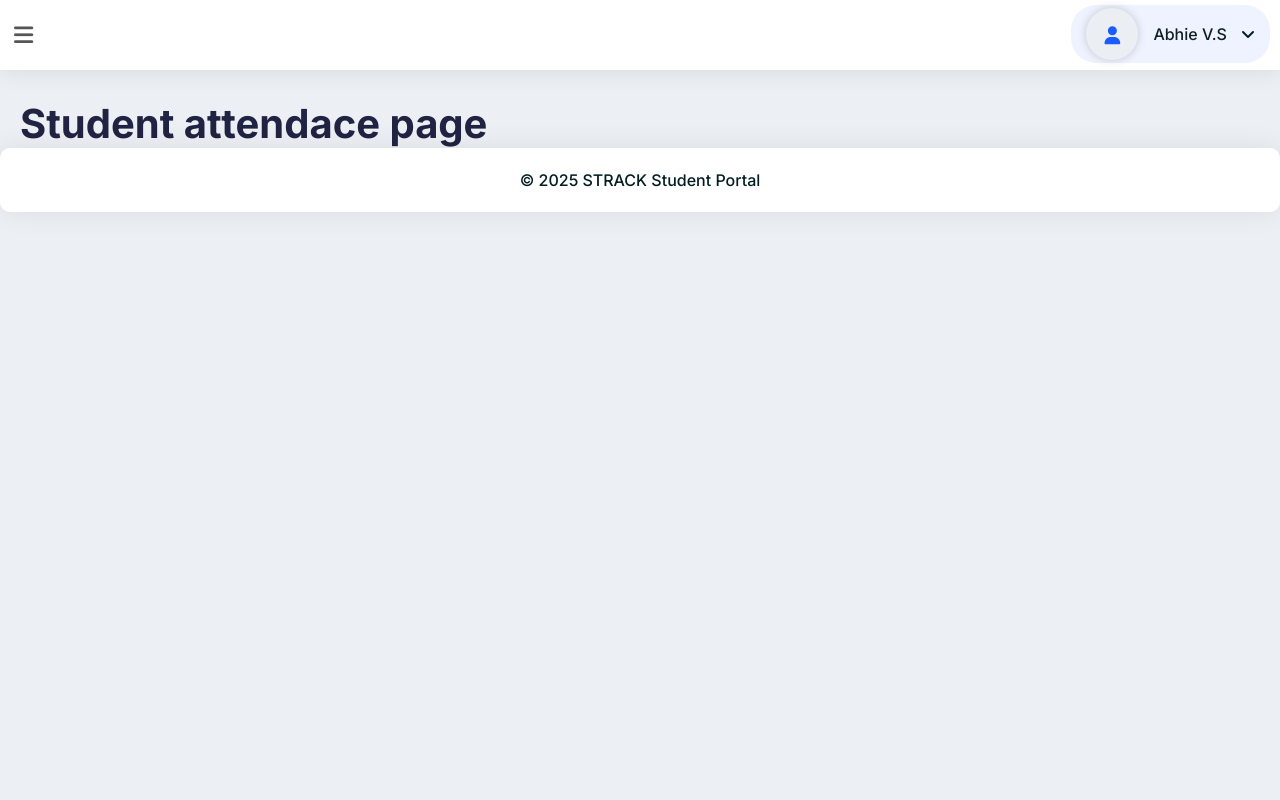
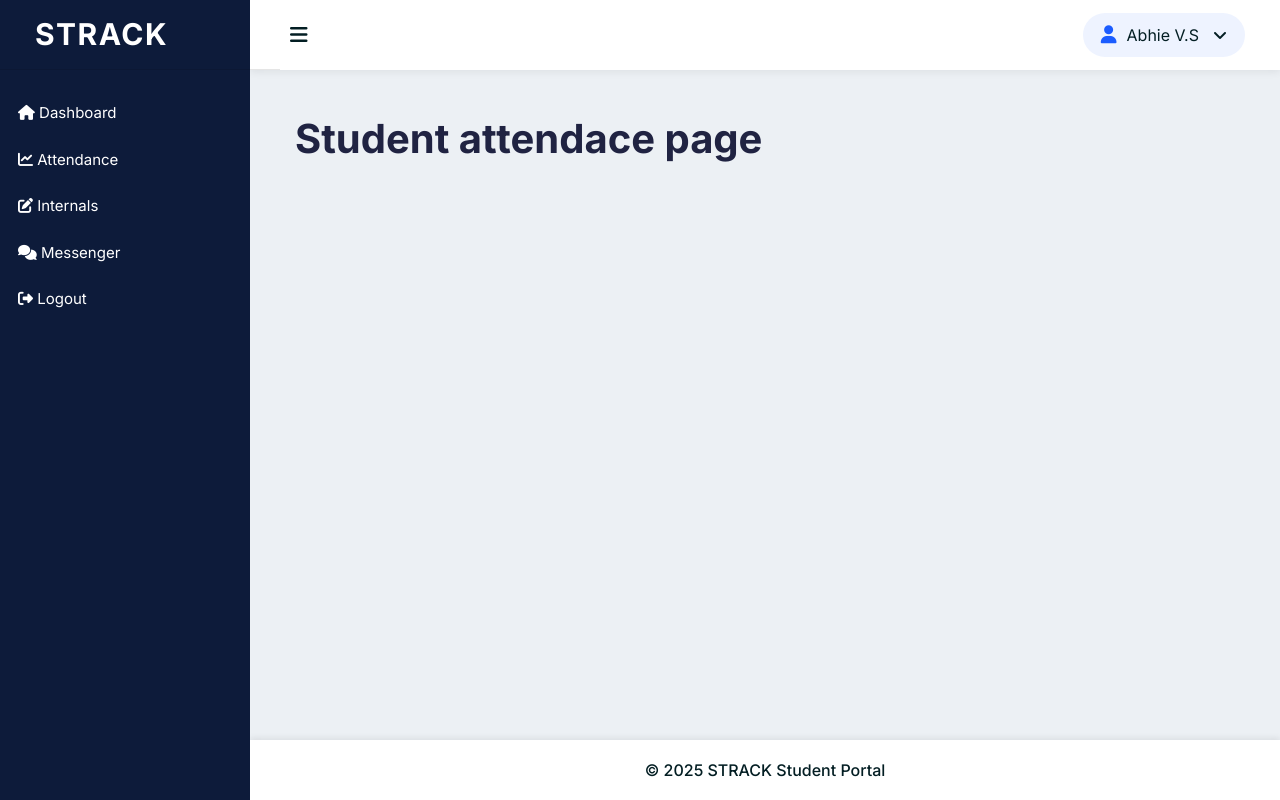
Before and after one commit to AleenaJoseph7/AttendanceTracker, a Django app: template StudentApp/templates/StudentAttendanceDisplay.html in a window 1280 px wide. Run offline with Django 5.2, Linux system fonts and the light colour scheme; the template is opened without the code that fills it: values that come from a table or form of the project are taken from there, others are empty; data comes from the database, SQL or seed files in the repository; some libraries are stand-ins or nearby versions; some web fonts are replaced.

Commit message:
commit 104 (student base.html added hamburger toggle )

```diff
--- a/StudentApp/templates/base.html
+++ b/StudentApp/templates/base.html
@@ -4,11 +4,11 @@
 <head>
     <meta charset="utf-8">
     <title>STRACK – Student Dashboard</title>
-
     <meta name="viewport" content="width=device-width, initial-scale=1">
 
     <!-- Google Font -->
-    <link href="https://fonts.googleapis.com/css2?family=Inter:wght@300;400;500;600;700;800&display=swap" rel="stylesheet">
+    <link href="https://fonts.googleapis.com/css2?family=Inter:wght@300;400;500;600;700;800&display=swap"
+          rel="stylesheet">
 
     <!-- FontAwesome Icons -->
     <link rel="stylesheet" href="https://cdnjs.cloudflare.com/ajax/libs/font-awesome/6.5.0/css/all.min.css">
@@ -19,181 +19,270 @@
     <link rel="stylesheet" href="{% static 'Studentside/vendors/styles/style.css' %}">
 
     <style>
+
+        /* ================================
+           GLOBAL LAYOUT (TEACHER-STYLE)
+        ================================= */
         html, body {
             height: 100%;
             margin: 0;
+            padding: 0;
+            overflow-x: hidden;
+        }
+
+        body {
             display: flex;
             flex-direction: column;
+            min-height: 100vh;
         }
-        .main-body { flex: 1; display: flex; flex-direction: column; }
 
-        /* Beautiful User Profile Dropdown Button */
+        .layout-wrapper {
+            display: flex;
+            width: 100%;
+            min-height: 100vh;
+            overflow: hidden;
+        }
+
+        /* =======================
+           SIDEBAR
+        ==========================*/
+        .sidebar {
+            width: 250px;
+            height: 100vh;
+            position: fixed;
+            left: 0;
+            top: 0;
+            background: #0d1b3a;
+            color: white;
+            z-index: 1000;
+            transition: 0.3s ease;
+        }
+
+        .sidebar ul li a {
+            display: block;
+            padding: 12px 18px;
+            color: white;
+            font-size: 15px;
+        }
+
+        .sidebar ul li a:hover {
+            background: rgba(255,255,255,0.1);
+            border-radius: 6px;
+        }
+
+        /* SIDEBAR COLLAPSED */
+        body.sidebar-collapsed .sidebar {
+            width: 0 !important;
+            overflow: hidden !important;
+        }
+
+        /* =======================
+           RIGHT SIDE WRAPPER
+        ==========================*/
+        .main-wrapper {
+            width: 100%;
+            margin-left: 250px;
+            transition: margin-left 0.3s ease;
+            display: flex;
+            flex-direction: column;
+            min-height: 100vh;
+        }
+
+        body.sidebar-collapsed .main-wrapper {
+            margin-left: 0 !important;
+            width: 100% !important;
+        }
+
+        /* =======================
+           HEADER — FIXED, CLEAN
+        ==========================*/
+        .header {
+            height: 70px;
+            width: 100%;
+            background: #fff;
+            padding: 0 25px;
+            display: flex;
+            justify-content: space-between;
+            align-items: center;
+            position: sticky;
+            top: 0;
+            z-index: 900;
+            box-shadow: 0 2px 8px rgba(0,0,0,0.07);
+        }
+
+        #hamburger {
+            padding: 12px 15px;
+            cursor: pointer;
+            border-radius: 8px;
+            font-size: 20px;
+            transition: 0.2s;
+        }
+
+        #hamburger:hover {
+            background: #eef3ff;
+        }
+
+        /* USER DROPDOWN BUTTON */
         .user-info-dropdown .dropdown-toggle {
             display: flex;
             align-items: center;
             gap: 10px;
-            padding: 3px 15px;
+            padding: 10px 18px;
+            background: #eef3ff;
             border-radius: 25px;
-            background: #eef3ff;
             cursor: pointer;
-            transition: 0.25s;
         }
-        .user-info-dropdown .dropdown-toggle:hover {
-            background: #dce7ff;
-        }
-        .user-info-dropdown .user-icon i {
+
+        .user-info-dropdown i {
             font-size: 18px;
             color: #1b5cff;
         }
-        .user-info-dropdown .user-name {
-            font-weight: 600;
-            color: #1b5cff;
+
+        /* =======================
+           CONTENT
+        ==========================*/
+        .content-area {
+            padding: 25px;
+            flex: 1;
         }
 
-        /* ⇢ Dropdown box styling */
-        .dropdown-menu {
-            padding: 10px;
-            border-radius: 12px !important;
-            box-shadow: 0 6px 20px rgba(0,0,0,0.2);
-        }
-        .dropdown-menu a {
-            padding: 10px 12px;
-            border-radius: 8px;
-            transition: 0.2s ease;
-        }
-        .dropdown-menu a:hover {
-            background: #eef3ff;
-            color: #1b5cff !important;
+        /* =======================
+           FOOTER
+        ==========================*/
+        .footer-wrap {
+            background: #fff;
+            text-align: center;
+            padding: 18px;
+            margin-top: auto;
+            box-shadow: 0 -2px 6px rgba(0,0,0,0.08);
         }
 
-        /* Quick Cards */
-        .quick-card {
-            padding: 35px;
-            border-radius: 18px;
-            text-align: center;
-            color: white;
-            box-shadow: 0 6px 18px rgba(0,0,0,0.15);
-            transition: .25s;
+        /* =======================
+           MOBILE SIDEBAR
+        ==========================*/
+        .mobile-menu-overlay {
+            position: fixed;
+            inset: 0;
+            background: rgba(0,0,0,0.45);
+            display: none;
+            z-index: 900;
         }
-        .quick-card:hover {
-            transform: translateY(-6px);
-            box-shadow: 0 10px 25px rgba(0,0,0,0.25);
+
+        body.mobile-sidebar-open .mobile-menu-overlay {
+            display: block;
+        }
+
+        @media (max-width: 768px) {
+            .sidebar {
+                left: -250px;
+            }
+
+            body.mobile-sidebar-open .sidebar {
+                left: 0;
+            }
+
+            .main-wrapper {
+                margin-left: 0 !important;
+            }
         }
 
         /* Loader */
         .pre-loader {
             position: fixed;
-            width: 100%; height: 100%;
-            background: #ffffff;
+            inset: 0;
+            background: #fff;
             z-index: 9999;
-            display: flex; justify-content: center; align-items: center;
+            display: flex;
+            justify-content: center;
+            align-items: center;
         }
+
         .loader-progress {
             width: 220px; height: 8px;
             background: #e1e7ff;
             border-radius: 10px;
             overflow: hidden;
         }
+
         .loader-progress .bar {
             width: 0%; height: 100%;
-            background: linear-gradient(90deg, #1b5cff, #5a7bff);
+            background: linear-gradient(90deg,#1b5cff,#6ea8ff);
             animation: loadbar 2.2s infinite;
         }
+
         @keyframes loadbar {
-            0% {width: 0%;}
-            50% {width: 70%;}
-            100% {width: 100%;}
+            0% { width: 0%; }
+            50% { width: 60%; }
+            100% { width: 100%; }
         }
+
     </style>
+
 </head>
 
 <body>
 
-<div class="main-body">
-
 <!-- LOADER -->
 <div class="pre-loader">
-        <div class="pre-loader-box">
-            <div class="loader-progress"><div class="bar"></div></div>
-            <div class="loading-text">STRACK Loading...</div>
+    <div>
+        <div class="loader-progress">
+            <div class="bar"></div>
+        </div>
+        <p>STRACK Loading...</p>
     </div>
 </div>
 
+<div class="layout-wrapper">
+
+    <!-- SIDEBAR -->
+    <aside class="sidebar">
+        <div class="brand-logo" style="padding:15px;">
+            <a href="{% url 'StudentHomePage' %}"
+               style="color:white; font-size:30px; font-weight:bold;">STRACK</a>
+        </div>
+
+        <ul style="list-style:none; padding-left:0; margin-top:20px;">
+            <li><a href="{% url 'StudentHomePage' %}"><i class="fa-solid fa-house"></i> Dashboard</a></li>
+            <li><a href="{% url 'StudentAttendanceDisplayPage' %}"><i class="fa-solid fa-chart-line"></i> Attendance</a>
+            </li>
+            <li><a href="{% url 'StudentReportPage' %}"><i class="fa-solid fa-pen-to-square"></i> Internals</a></li>
+            <li><a><i class="fa-solid fa-comments"></i> Messenger</a></li>
+            <li><a href="{% url 'StudentLogout' %}"><i class="fa-solid fa-right-from-bracket"></i> Logout</a></li>
+        </ul>
+    </aside>
+
+    <!-- RIGHT SIDE -->
+    <div class="main-wrapper">
+
         <!-- HEADER -->
         <div class="header">
-        <div class="header-left">
-            <div class="menu-icon"><i class="fa-solid fa-bars"></i></div>
-        </div>
+            <div id="hamburger"><i class="fa-solid fa-bars"></i></div>
 
-        <div class="header-right">
-            <div class="user-info-dropdown">
-                <div class="dropdown">
+            <div class="user-info-dropdown dropdown">
                 <a class="dropdown-toggle" data-bs-toggle="dropdown">
-                        <span class="user-icon"><i class="fa-solid fa-user"></i></span>
-                        <span class="user-name">{{student.Student_name}}</span>
+                    <i class="fa-solid fa-user"></i>
+                    <span>{{student.Student_name}}</span>
                 </a>
 
-                    <div class="dropdown-menu dropdown-menu-right dropdown-menu-icon-list">
-                        <a class="dropdown-item" href="{% url 'StudentHomePage' %}"><i class="fa-solid fa-user"></i> Profile</a>
-
+                <div class="dropdown-menu">
+                    <a class="dropdown-item" href="{% url 'StudentHomePage' %}">
+                        <i class="fa-solid fa-user"></i> Profile
+                    </a>
                     {% if request.session.StudentId %}
                     <a class="dropdown-item" href="{% url 'StudentLogout' %}">
                         <i class="fa-solid fa-right-from-bracket"></i> Logout
                     </a>
-                        {% else %}
-                        <a class="dropdown-item" href="{% url 'StudentLoginPage' %}">
-                            <i class="fa-solid fa-right-from-bracket"></i> Login
-                        </a>
                     {% endif %}
-
-                    </div>
-                </div>
                 </div>
             </div>
         </div>
 
-    <!-- SIDEBAR -->
-    <div class="left-side-bar" style="width:250px;">
-        <div class="brand-logo" style="padding:5px 1px ;">
-            <a href="{% url 'StudentHomePage' %}" style="color:white; font-weight:bold; font-size:30px;">STRACK</a>
-        </div>
-
-        <div class="menu-block customscroll">
-            <div class="sidebar-menu">
-                <ul id="accordion-menu">
-
-                    <li><a class="dropdown-toggle no-arrow" href="{% url 'StudentHomePage' %}">
-                        <span class="micon"><i class="fa-solid fa-house"></i></span>
-                        <span class="mtext">Dashboard</span></a></li>
-
-                    <li><a class="dropdown-toggle no-arrow" href="{% url 'StudentAttendanceDisplayPage' %}">
-                        <span class="micon"><i class="fa-solid fa-chart-line"></i></span>
-                        <span class="mtext">Attendance</span></a></li>
-
-                    <li><a class="dropdown-toggle no-arrow" href="{% url 'StudentReportPage' %}">
-                        <span class="micon"><i class="fa-solid fa-pen-to-square"></i></span>
-                        <span class="mtext">Internals</span></a></li>
-
-                    <li><a class="dropdown-toggle no-arrow">
-                        <span class="micon"><i class="fa-solid fa-comments"></i></span>
-                        <span class="mtext">Messenger</span></a></li>
-
-                    <li><a class="dropdown-toggle no-arrow" href="{% url 'StudentLogout' %}">
-                        <span class="micon"><i class="fa-solid fa-right-from-bracket"></i></span>
-                        <span class="mtext">Logout</span></a></li>
-
-                </ul>
-            </div>
-        </div>
-    </div>
-
-    <div class="mobile-menu-overlay"></div>
-
-    <!-- MAIN CONTENT -->
-    <div class="main-container">
-        <div class="content-wrapper">
+        <!-- CONTENT -->
+        <main class="content-area">
 
             {% block content %}
+
+            <!-- 🔥 FULL HOMEPAGE CONTENT BELOW 🔥 -->
             <div class="pd-ltr-20">
 
                 <!-- WELCOME BANNER -->
@@ -207,10 +296,12 @@
                 <div class="card-box pd-30 mb-30"
                      style="border-radius:18px; background:#ffffff; box-shadow:0 5px 20px rgba(0,0,0,0.08);">
                     <div class="row align-items-center">
+
                         <div class="col-md-4 text-center">
                             <img src="{{student.Student_prof.url}}" class="rounded-circle mb-3"
                                  style="width:150px; border:5px solid #1b5cff;">
                         </div>
+
                         <div class="col-md-8">
                             <div style="background:#f3f6ff; padding:25px; border-radius:12px;">
                                 <h4 style="color:#1b5cff;">Profile Details</h4>
@@ -221,60 +312,71 @@
                                 <p><b>Batch:</b> {{student.Student_duration}}</p>
                             </div>
                         </div>
+
                     </div>
                 </div>
 
                 <!-- CONTACT CARDS -->
                 <div class="row mb-30">
+
                     <div class="col-md-3">
-                        <div class="card-box" style="background:#e8f0ff; border-radius:15px; padding:20px; text-align:center;">
+                        <div class="card-box"
+                             style="background:#e8f0ff; border-radius:15px; padding:20px; text-align:center;">
                             <h5 style="color:#1b5cff;">Email</h5>
                             <p>{{student.Student_email}}</p>
                         </div>
                     </div>
 
                     <div class="col-md-3">
-                        <div class="card-box" style="background:#fff3d6; border-radius:15px; padding:20px; text-align:center;">
+                        <div class="card-box"
+                             style="background:#fff3d6; border-radius:15px; padding:20px; text-align:center;">
                             <h5 style="color:#ff9900;">Phone</h5>
                             <p>{{student.Student_phone}}</p>
                         </div>
                     </div>
 
                     <div class="col-md-3">
-                        <div class="card-box" style="background:#eaffea; border-radius:15px; padding:20px; text-align:center;">
+                        <div class="card-box"
+                             style="background:#eaffea; border-radius:15px; padding:20px; text-align:center;">
                             <h5 style="color:#23a832;">Department</h5>
                             <p>{{student.Student_batch}}</p>
                         </div>
                     </div>
 
                     <div class="col-md-3">
-                        <div class="card-box" style="background:#fde7ec; border-radius:15px; padding:20px; text-align:center;">
+                        <div class="card-box"
+                             style="background:#fde7ec; border-radius:15px; padding:20px; text-align:center;">
                             <h5 style="color:#e63950;">Advisor</h5>
                             <p>Jiya Rev</p>
                         </div>
                     </div>
+
                 </div>
 
                 <!-- QUICK ACCESS -->
                 <h3 style="color:#1b5cff;">Quick Access</h3>
+
                 <div class="row mt-4 mb-5">
 
                     <div class="col-xl-4 mb-30">
-                        <div class="quick-card" style="background:linear-gradient(135deg,#66bb6a,#43a047);">
+                        <div class="quick-card"
+                             style="background:linear-gradient(135deg,#66bb6a,#43a047);">
                             <i class="fa-solid fa-chart-column" style="font-size:55px;"></i>
                             <h4>Attendance</h4>
                         </div>
                     </div>
 
                     <div class="col-xl-4 mb-30">
-                        <div class="quick-card" style="background:linear-gradient(135deg,#ffa726,#fb8c00);">
+                        <div class="quick-card"
+                             style="background:linear-gradient(135deg,#ffa726,#fb8c00);">
                             <i class="fa-solid fa-pen-to-square" style="font-size:55px;"></i>
                             <h4>Internal Marks</h4>
                         </div>
                     </div>
 
                     <div class="col-xl-4 mb-30">
-                        <div class="quick-card" style="background:linear-gradient(135deg,#42a5f5,#1e88e5);">
+                        <div class="quick-card"
+                             style="background:linear-gradient(135deg,#42a5f5,#1e88e5);">
                             <i class="fa-solid fa-comments" style="font-size:55px;"></i>
                             <h4>Chat</h4>
                         </div>
@@ -283,12 +385,13 @@
                 </div>
 
             </div>
+
             {% endblock %}
 
-        </div>
+        </main>
 
         <!-- FOOTER -->
-        <div class="footer-wrap pd-20 card-box mb-0 text-center">
+        <div class="footer-wrap">
             © 2025 STRACK Student Portal
         </div>
 
@@ -296,7 +399,21 @@
 
 </div>
 
-<!-- JS (loader fade-out) -->
+<div class="mobile-menu-overlay"></div>
+
+<!-- SWEETALERT -->
+<script src="https://unpkg.com/sweetalert/dist/sweetalert.min.js"></script>
+{% if messages %} {% for i in messages %} {% if 'success' in i.tags %}
+<script> swal('{{i}}', '', 'success'); </script>
+{% elif 'warning' in i.tags %}
+<script> swal('{{i}}', '', 'warning'); </script>
+{% elif 'info' in i.tags %}
+<script> swal('{{i}}', '', 'info'); </script>
+{% elif 'error' in i.tags %}
+<script> swal('{{i}}', '', 'error'); </script>
+{% endif %} {% endfor %} {% endif %}
+
+<!-- LOADER REMOVE -->
 <script>
     document.addEventListener("DOMContentLoaded", function () {
         setTimeout(() => {
@@ -304,9 +421,27 @@
         }, 700);
     });
 </script>
-<!-- jQuery -->
+
+<!-- SIDEBAR TOGGLE -->
+<script>
+    const hamburger = document.getElementById("hamburger");
+    const overlay = document.querySelector(".mobile-menu-overlay");
+
+    hamburger.addEventListener("click", function () {
+        if (window.innerWidth <= 768) {
+            document.body.classList.toggle("mobile-sidebar-open");
+        } else {
+            document.body.classList.toggle("sidebar-collapsed");
+        }
+    });
+
+    overlay.addEventListener("click", function () {
+        document.body.classList.remove("mobile-sidebar-open");
+    });
+</script>
+
+<!-- jQuery & Bootstrap -->
 <script src="https://code.jquery.com/jquery-3.6.0.min.js"></script>
-<!-- Bootstrap JS (Dropdown Working) -->
 <script src="https://cdn.jsdelivr.net/npm/bootstrap@5.3.2/dist/js/bootstrap.bundle.min.js"></script>
 
 </body>
```
Lines whose indentation alone changed are shown as unchanged.
